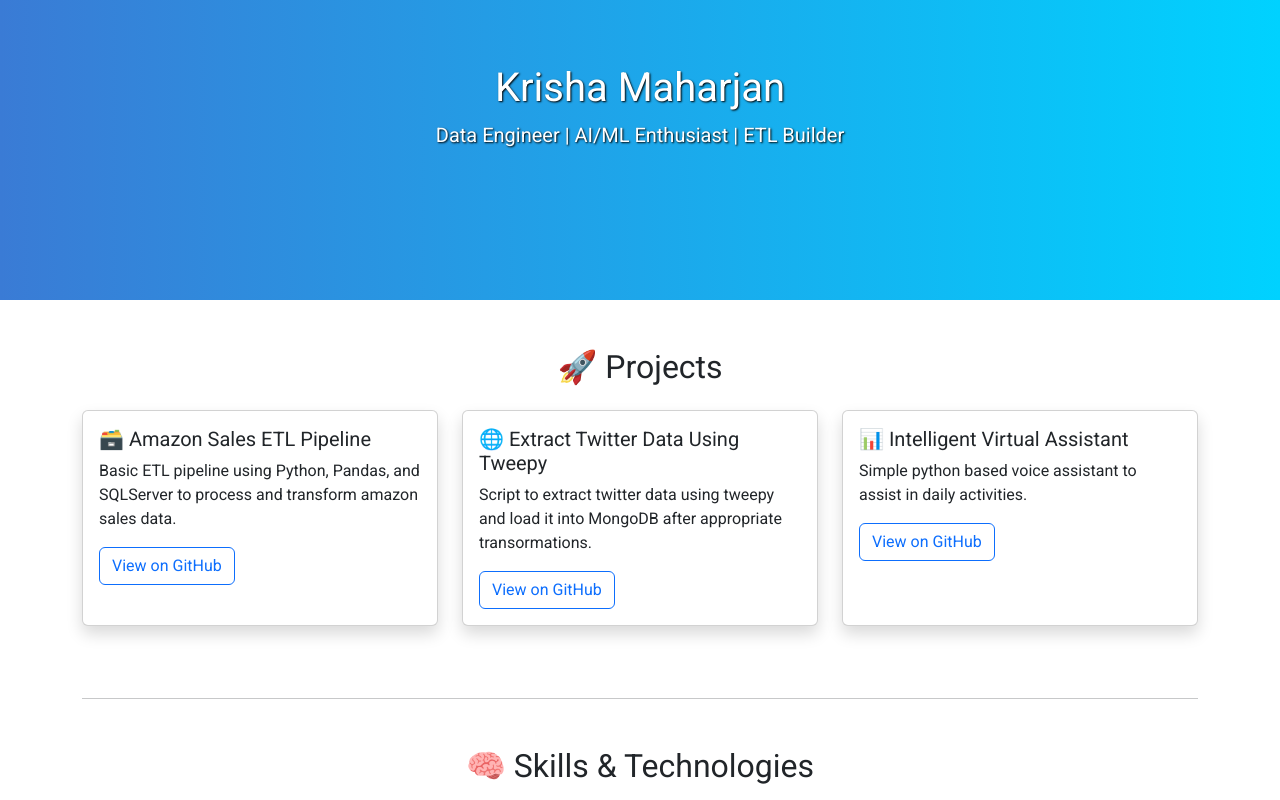
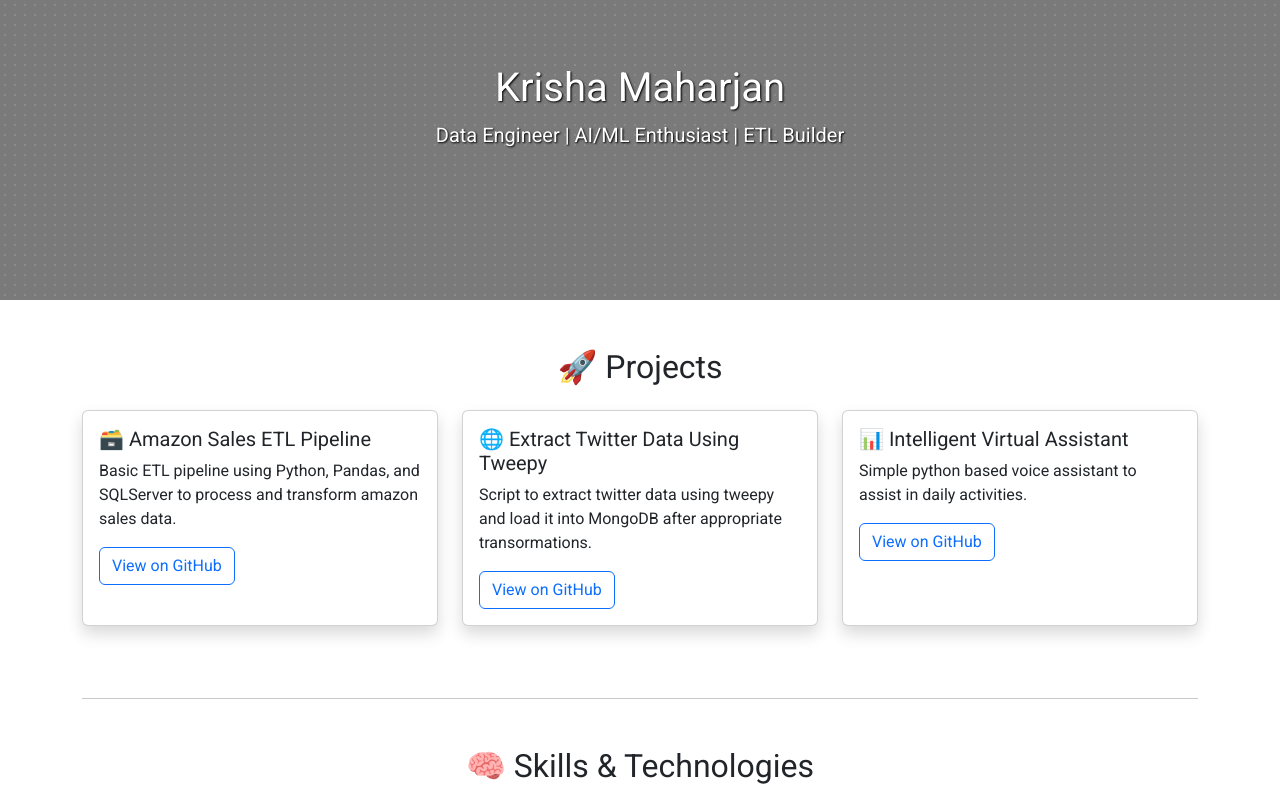
Before and after one commit to KrishaMaharjan-00/my-portfolio, a plain HTML site: page index.html in a window 1280 px wide. Shown: the top 800 px of the page. Drawn offline with nearby package versions, Linux system fonts and the light colour scheme.

Commit message:
Update index.html

```diff
--- a/index.html
+++ b/index.html
@@ -12,14 +12,15 @@
       font-family: 'Roboto', sans-serif;
     }
     .hero {
-      background: linear-gradient(to right, #3a7bd5, #00d2ff);
-      background-size: cover;
+      background-color: #7a7a7a;
+      background-image: radial-gradient(#8b8b8b 1px, transparent 0);
+      background-size: 10px 10px;
       padding: 4rem;
       min-height: 300px;
       color: white;
       text-shadow: 1px 1px 2px black;
       text-align: center;
-    }
+      }
     .badge-tech {
       margin: 0.2em;
     }
```
